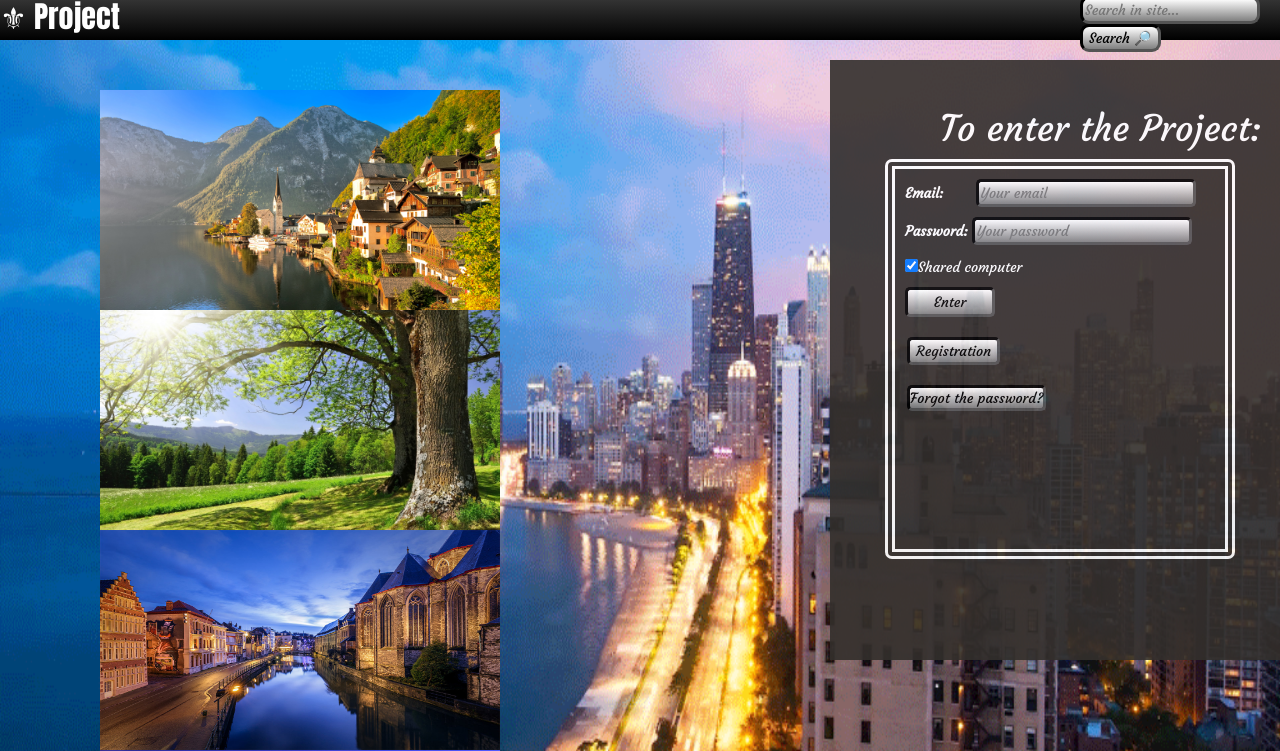
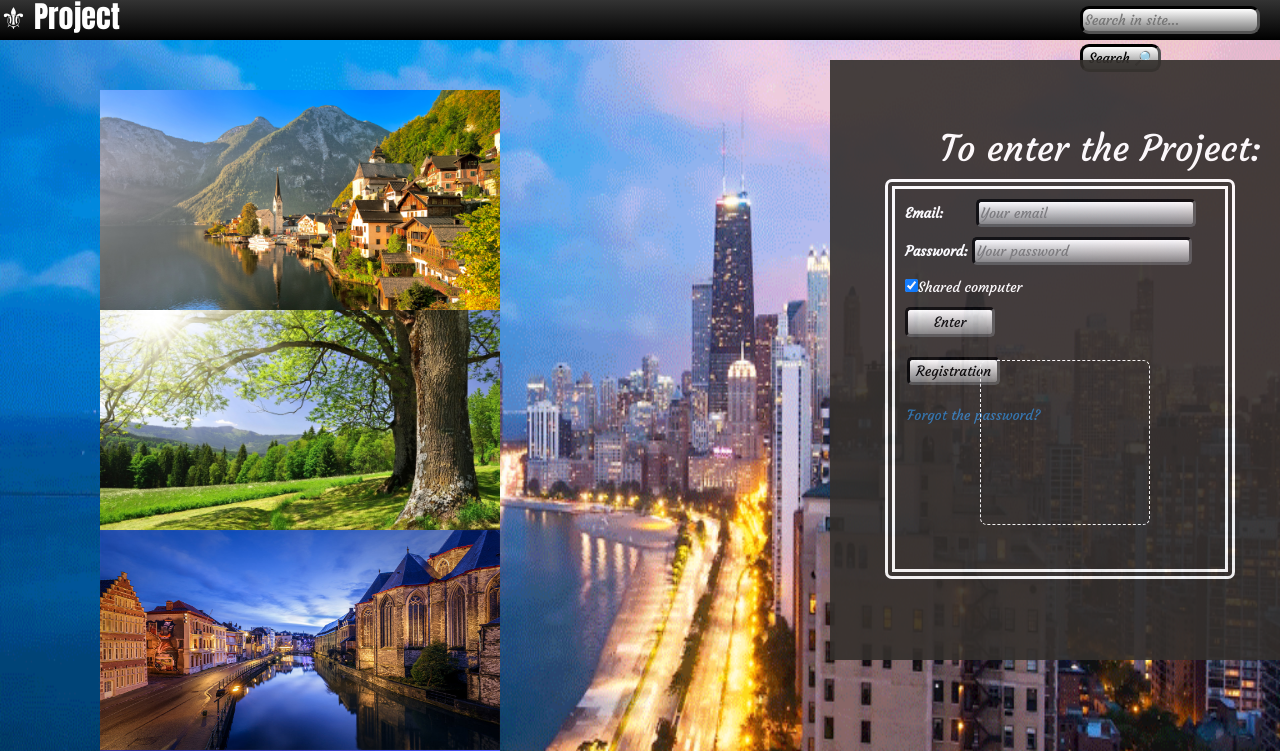
Before and after one commit to hantarr01/project, a PHP site: the page made by index1.php in a window 1280 px wide; the page is wider, and only the part inside the window is pictured. Shown: the top 751 px of that part. Run offline with PHP 8.4, Linux system fonts and the light colour scheme; some libraries are stand-ins or nearby versions.

Commit message:
010/* It is improbable! I made! and let I am condemned)*/

```diff
--- a/css/style1.css
+++ b/css/style1.css
@@ -18,9 +18,11 @@ header{
 	position: relative;
 	bottom: 47px;
 	margin-left: 1080px;
+    margin-top: 10px;
 }
 
 .poisk{
+     margin-top: 10px;
 	background-color: white;
 	border-color: black;
 	border-radius: 9px;
@@ -106,13 +108,18 @@ header{
 }
 
 
+.forgot{
+   font-family: 'Courgette', cursive;
+}
 
 .forgotBlock{
-    width: 1000px;
-    height: 1000px;
-    background-color: red;
+    width: 170px;
+    height: 165px;
     position: absolute;
-    left: 600px;
+    right: 130px;
+    top: 360px;
+    border: 1px dashed white;
+    border-radius: 7px;
 }
 
 footer{
--- a/index1.php
+++ b/index1.php
@@ -6,8 +6,8 @@
  	<meta http-equiv="X-UA-Compatible" content="ie=edge">
 
  	<link href="css/style1.css" rel="stylesheet" type="text/css">
- 	<link rel="stylesheet" href="//netdna.bootstrapcdn.com/bootstrap/3.3.2/css/bootstrap.min.css">
- 	<link rel="stylesheet" href="//netdna.bootstrapcdn.com/bootstrap/3.3.2/css/bootstrap-theme.min.css">
+	<link rel="stylesheet" href="https://maxcdn.bootstrapcdn.com/bootstrap/3.3.7/css/bootstrap.min.css" integrity="sha384-BVYiiSIFeK1dGmJRAkycuHAHRg32OmUcww7on3RYdg4Va+PmSTsz/K68vbdEjh4u" crossorigin="anonymous">
+	<link rel="stylesheet" href="https://maxcdn.bootstrapcdn.com/bootstrap/3.3.7/css/bootstrap-theme.min.css" integrity="sha384-rHyoN1iRsVXV4nD0JutlnGaslCJuC7uwjduW9SVrLvRYooPp2bWYgmgJQIXwl/Sp" crossorigin="anonymous">
  	<link rel="stylesheet" href="https://cdn.jsdelivr.net/bxslider/4.2.12/jquery.bxslider.css">
  	<link href="https://fonts.googleapis.com/css?family=Anton" rel="stylesheet">
  	<link href="https://fonts.googleapis.com/css?family=Courgette" rel="stylesheet">
@@ -74,16 +74,18 @@
 
  								<?php
 
+ 									if(isset($_GET['forgotclick'])) {
+ 										echo  "<div class = forgotBlock>
 
- 								      function ff(){
- 								      echo "<div class = forgotBlock>0</div>";
- 									if(isset($_GET['forgotclick'])) {
+
+
+
+ 										        </div>";
  								}
-	 								ff();
-	                                 }
+
  								?>
 
-	 								<a href="index1.php?forgotclick=true" class="button"> Forgot the password?</a>
+ 								<a href='index1.php?forgotclick=true' class="forgot"> Forgot the password?</a>
 
 
  							</div>
@@ -114,5 +116,6 @@
 
  			<script src="https://ajax.googleapis.com/ajax/libs/jquery/3.1.1/jquery.min.js"></script>
  			<script src="https://cdn.jsdelivr.net/bxslider/4.2.12/jquery.bxslider.min.js"></script>
+ 			<script src="https://maxcdn.bootstrapcdn.com/bootstrap/3.3.7/js/bootstrap.min.js" integrity="sha384-Tc5IQib027qvyjSMfHjOMaLkfuWVxZxUPnCJA7l2mCWNIpG9mGCD8wGNIcPD7Txa" crossorigin="anonymous"></script>
  			<script src="script.js"></script>
  		</body>
```
Lines whose indentation alone changed are shown as unchanged.
